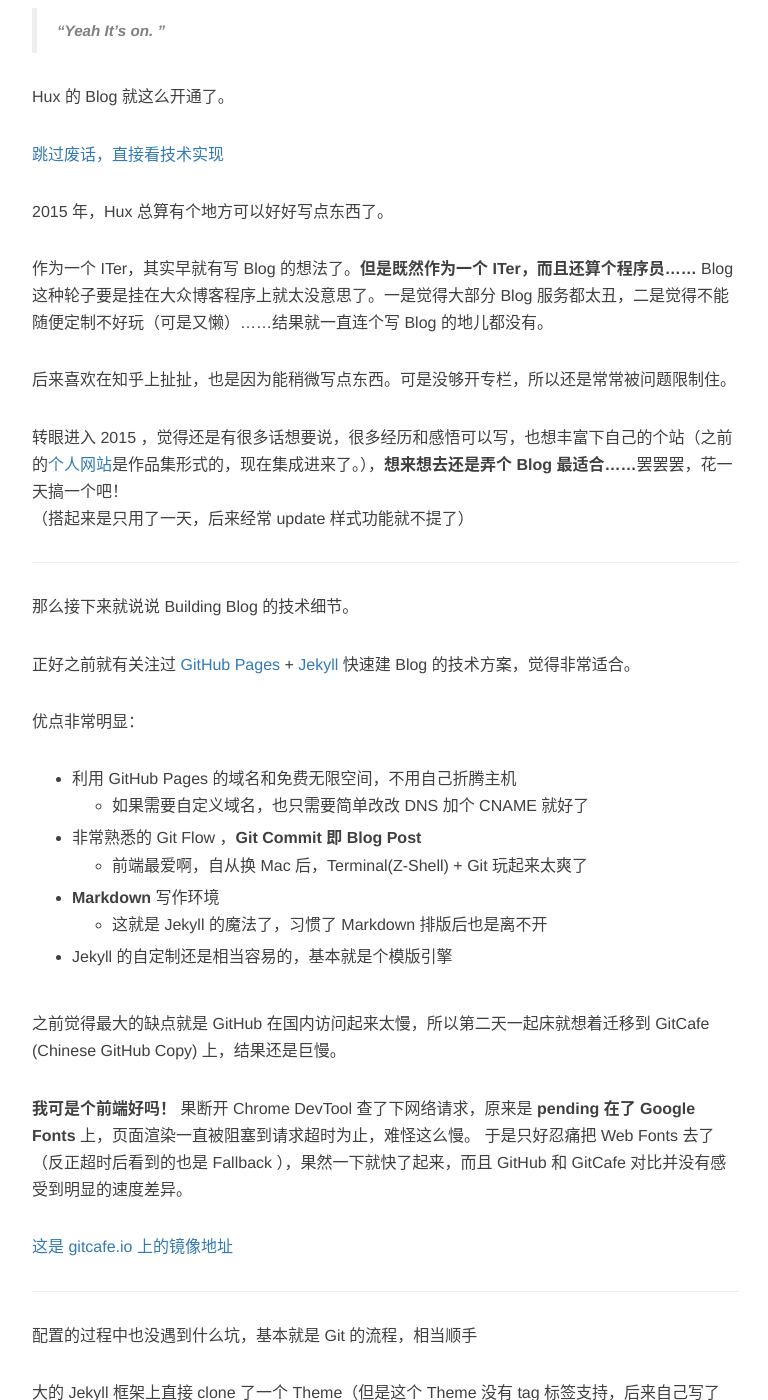
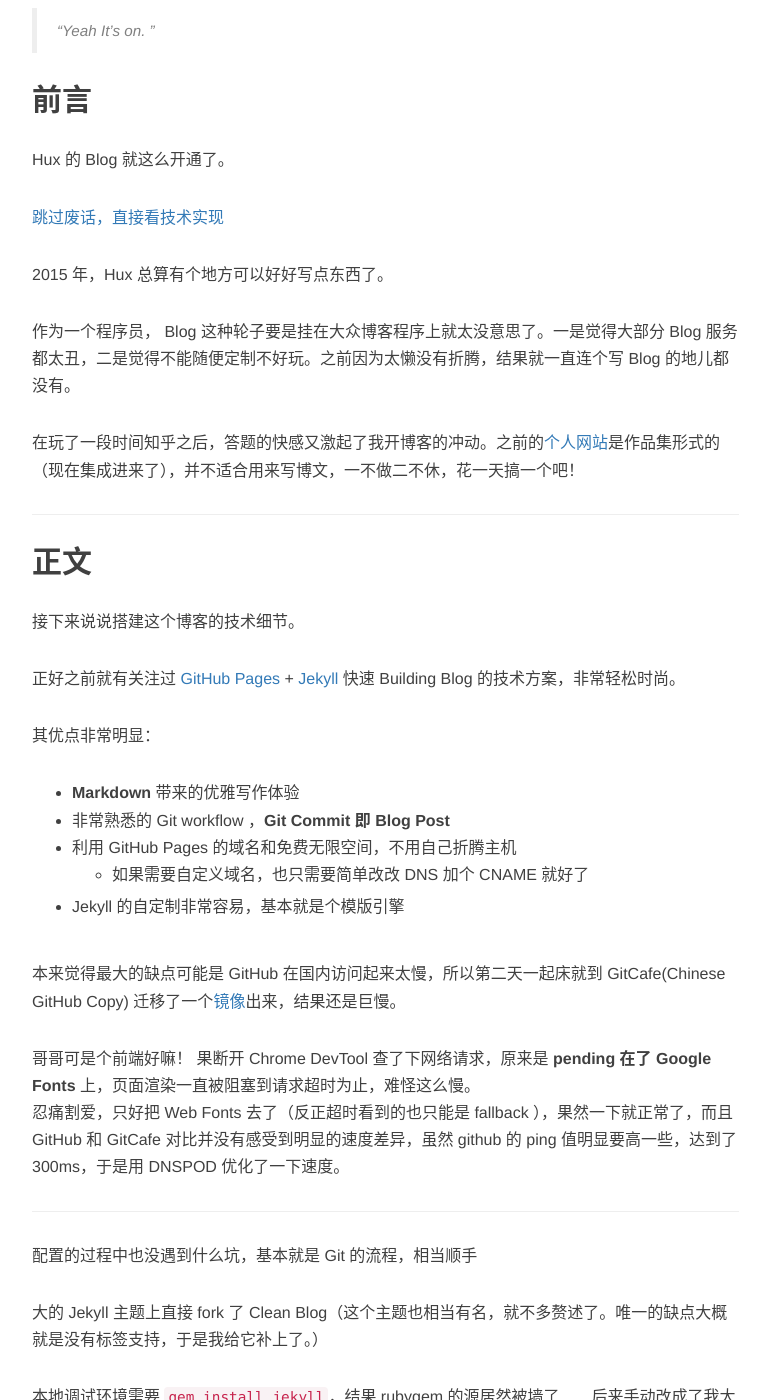
Before and after one commit to q97236143/Huxproh, a Jekyll site: the page built from _posts/2014-01-29-hello-2015.markdown, in a window 1280 px wide and 1400 px high, scrolled down 555 px. Shown: the whole window, without its empty margins (233-1001 px from the left). Built offline with Jekyll 4.4.1, drawn with Linux system fonts in a browser that asks for light colours; nearby versions of some CDN libraries; comment, search, counter and statistics services are not loaded; some of the changed text lies outside the part shown.

Commit message:
update old post

```diff
--- a/_posts/2014-01-29-hello-2015.markdown
+++ b/_posts/2014-01-29-hello-2015.markdown
@@ -9,8 +9,10 @@ tags:
     - 生活
 ---
 
-> **“Yeah It's on. ”**
+> “Yeah It's on. ”
 
+
+## 前言
 
 Hux 的 Blog 就这么开通了。
 
@@ -21,54 +23,57 @@ Hux 的 Blog 就这么开通了。
 2015 年，Hux 总算有个地方可以好好写点东西了。
 
 
-作为一个 ITer，其实早就有写 Blog 的想法了。**但是既然作为一个 ITer，而且还算个程序员……** Blog 这种轮子要是挂在大众博客程序上就太没意思了。一是觉得大部分 Blog 服务都太丑，二是觉得不能随便定制不好玩（可是又懒）……结果就一直连个写 Blog 的地儿都没有。
+作为一个程序员， Blog 这种轮子要是挂在大众博客程序上就太没意思了。一是觉得大部分 Blog 服务都太丑，二是觉得不能随便定制不好玩。之前因为太懒没有折腾，结果就一直连个写 Blog 的地儿都没有。
 
-后来喜欢在知乎上扯扯，也是因为能稍微写点东西。可是没够开专栏，所以还是常常被问题限制住。
-
-转眼进入 2015 ，觉得还是有很多话想要说，很多经历和感悟可以写，也想丰富下自己的个站（之前的[个人网站](http://huangxuan.me/portfolio)是作品集形式的，现在集成进来了。），**想来想去还是弄个 Blog 最适合……**罢罢罢，花一天搞一个吧！
-（搭起来是只用了一天，后来经常 update 样式功能就不提了）
-
+在玩了一段时间知乎之后，答题的快感又激起了我开博客的冲动。之前的[个人网站](http://huangxuan.me/portfolio)是作品集形式的（现在集成进来了），并不适合用来写博文，一不做二不休，花一天搞一个吧！
 
 
 <p id = "build"></p>
 ---
-那么接下来就说说 Building Blog 的技术细节。
 
-正好之前就有关注过 [GitHub Pages](https://pages.github.com/) + [Jekyll](http://jekyllrb.com/) 快速建 Blog 的技术方案，觉得非常适合。
+## 正文
 
-优点非常明显：
+接下来说说搭建这个博客的技术细节。
 
+正好之前就有关注过 [GitHub Pages](https://pages.github.com/) + [Jekyll](http://jekyllrb.com/) 快速 Building Blog 的技术方案，非常轻松时尚。
+
+其优点非常明显：
+
+* **Markdown** 带来的优雅写作体验
+* 非常熟悉的 Git workflow ，**Git Commit 即 Blog Post**
 * 利用 GitHub Pages 的域名和免费无限空间，不用自己折腾主机
 	* 如果需要自定义域名，也只需要简单改改 DNS 加个 CNAME 就好了
-* 非常熟悉的 Git Flow ，**Git Commit 即 Blog Post**
-	* 前端最爱啊，自从换 Mac 后，Terminal(Z-Shell) + Git 玩起来太爽了
-* **Markdown** 写作环境
-	* 这就是 Jekyll 的魔法了，习惯了 Markdown 排版后也是离不开
-* Jekyll 的自定制还是相当容易的，基本就是个模版引擎
+* Jekyll 的自定制非常容易，基本就是个模版引擎
 
 
-之前觉得最大的缺点就是 GitHub 在国内访问起来太慢，所以第二天一起床就想着迁移到 GitCafe (Chinese GitHub Copy) 上，结果还是巨慢。
+本来觉得最大的缺点可能是 GitHub 在国内访问起来太慢，所以第二天一起床就到 GitCafe(Chinese GitHub Copy) 迁移了一个[镜像](http://huxpro.gitcafe.io)出来，结果还是巨慢。
 
-**我可是个前端好吗！** 果断开 Chrome DevTool 查了下网络请求，原来是 **pending 在了 Google Fonts** 上，页面渲染一直被阻塞到请求超时为止，难怪这么慢。
-于是只好忍痛把 Web Fonts 去了（反正超时后看到的也是 Fallback ），果然一下就快了起来，而且 GitHub 和 GitCafe 对比并没有感受到明显的速度差异。
+哥哥可是个前端好嘛！ 果断开 Chrome DevTool 查了下网络请求，原来是 **pending 在了 Google Fonts** 上，页面渲染一直被阻塞到请求超时为止，难怪这么慢。
+忍痛割爱，只好把 Web Fonts 去了（反正超时看到的也只能是 fallback ），果然一下就正常了，而且 GitHub 和 GitCafe 对比并没有感受到明显的速度差异，虽然 github 的 ping 值明显要高一些，达到了 300ms，于是用 DNSPOD 优化了一下速度。
 
-[这是 gitcafe.io 上的镜像地址](http://huxpro.gitcafe.io)
+
 
 ---
 
 配置的过程中也没遇到什么坑，基本就是 Git 的流程，相当顺手
 
-大的 Jekyll 框架上直接 clone 了一个 Theme（但是这个 Theme 没有 tag 标签支持，后来自己写了个）
+大的 Jekyll 主题上直接 fork 了 Clean Blog（这个主题也相当有名，就不多赘述了。唯一的缺点大概就是没有标签支持，于是我给它补上了。）
 
 本地调试环境需要 `gem install jekyll`，结果 rubygem 的源居然被墙了……后来手动改成了我大淘宝的镜像源才成功
 
-Theme 的 CSS 是基于 Bootstrap 定制的，看得不爽的地方直接在 Less 里改就好了（平时更习惯 Scss ），**不过其实我一直觉得 Bootstrap 在移动端的体验做得相当一般，比我在阿里参与的团队内部 CSS 框架差多了……**所以就经常要为了体验补 CSS
+Theme 的 CSS 是基于 Bootstrap 定制的，看得不爽的地方直接在 Less 里改就好了（平时更习惯 SCSS 些），**不过其实我一直觉得 Bootstrap 在移动端的体验做得相当一般，比我在淘宝参与的团队 CSS 框架差多了……**所以为了体验，也补了不少 CSS 进去
 
-最后就进入了耗时反而最长的**做图、写字**阶段了。也算是进入了**写博客**的正轨，因为是类似 Hack Day 的方式去搭这个站的，所以折腾折腾着大半夜就过去了。
+最后就进入了耗时反而最长的**做图、写字**阶段，也算是进入了**写博客**的正轨，因为是类似 Hack Day 的方式去搭这个站的，所以折腾折腾着大半夜就过去了。
 
 第二天考虑中文字体的渲染，fork 了 [Type is Beautiful](http://www.typeisbeautiful.com/) 的 `font` CSS，调整了字号，适配了 Win 的渣渲染，中英文混排效果好多了。
 
 
-大约就是这样，结尾就不要 Hello 2015 了，来试试 Markdown 的魔法：
+## 后记
 
-### *"Goodbye 2014"*
+回顾这个博客的诞生，纯粹是出于个人兴趣。在知乎相关问题上回答并获得一定的 star 后，我决定把这个博客主题当作一个小小的开源项目来维护。
+
+在经历 v1.0 - v1.5 的蜕变后，这个博客主题愈发完整，不但增加了诸多 UI 层的优化（opinionated）；在代码层面，更加丰富的配置项也使得这个主题拥有了更好的灵活性与可拓展性。而作为一个开源项目，我也积极的为其完善文档与解决 issue。
+
+如果你恰好逛到了这里，希望你也能喜欢这个博客主题。
+
+—— Hux 后记于 2015.10
```
